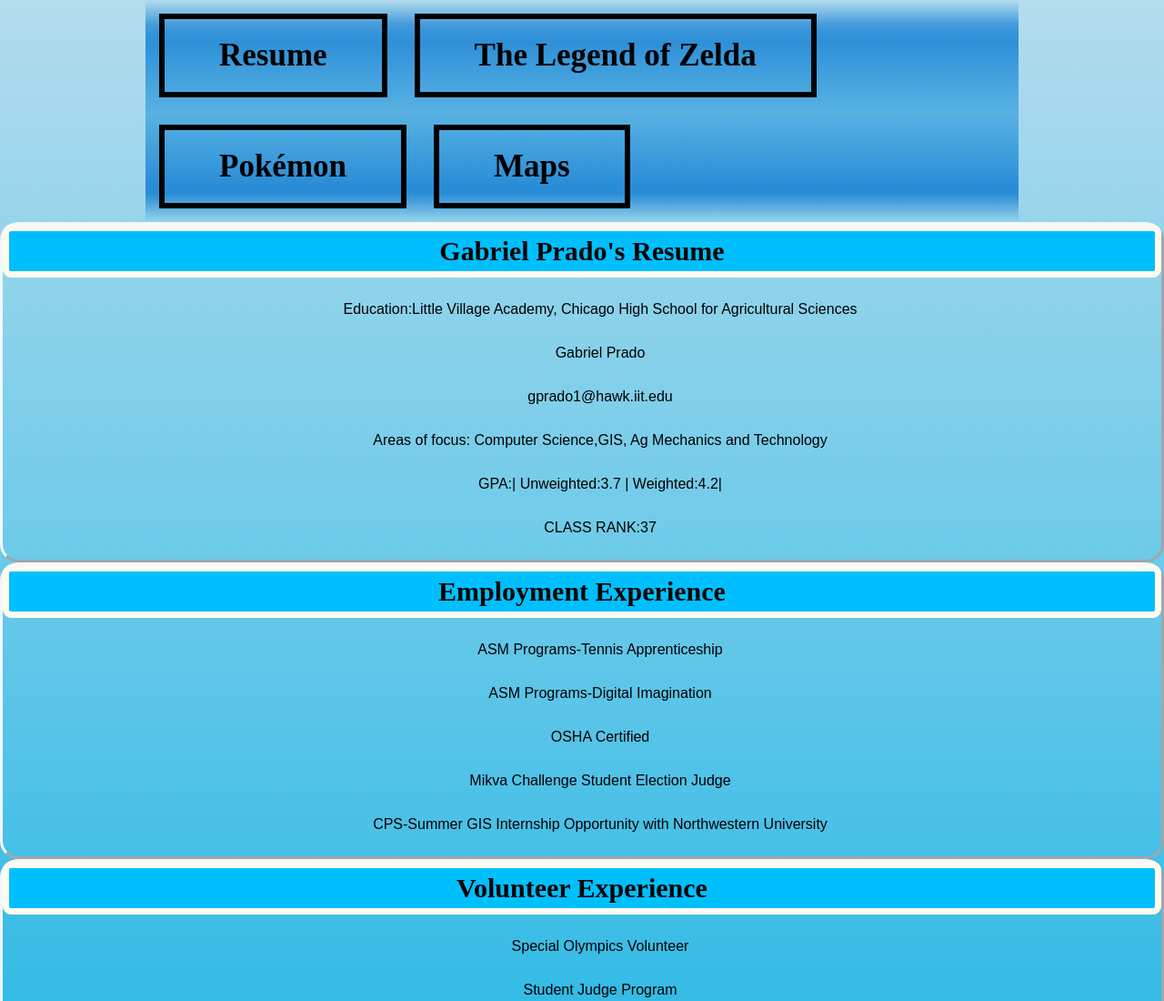
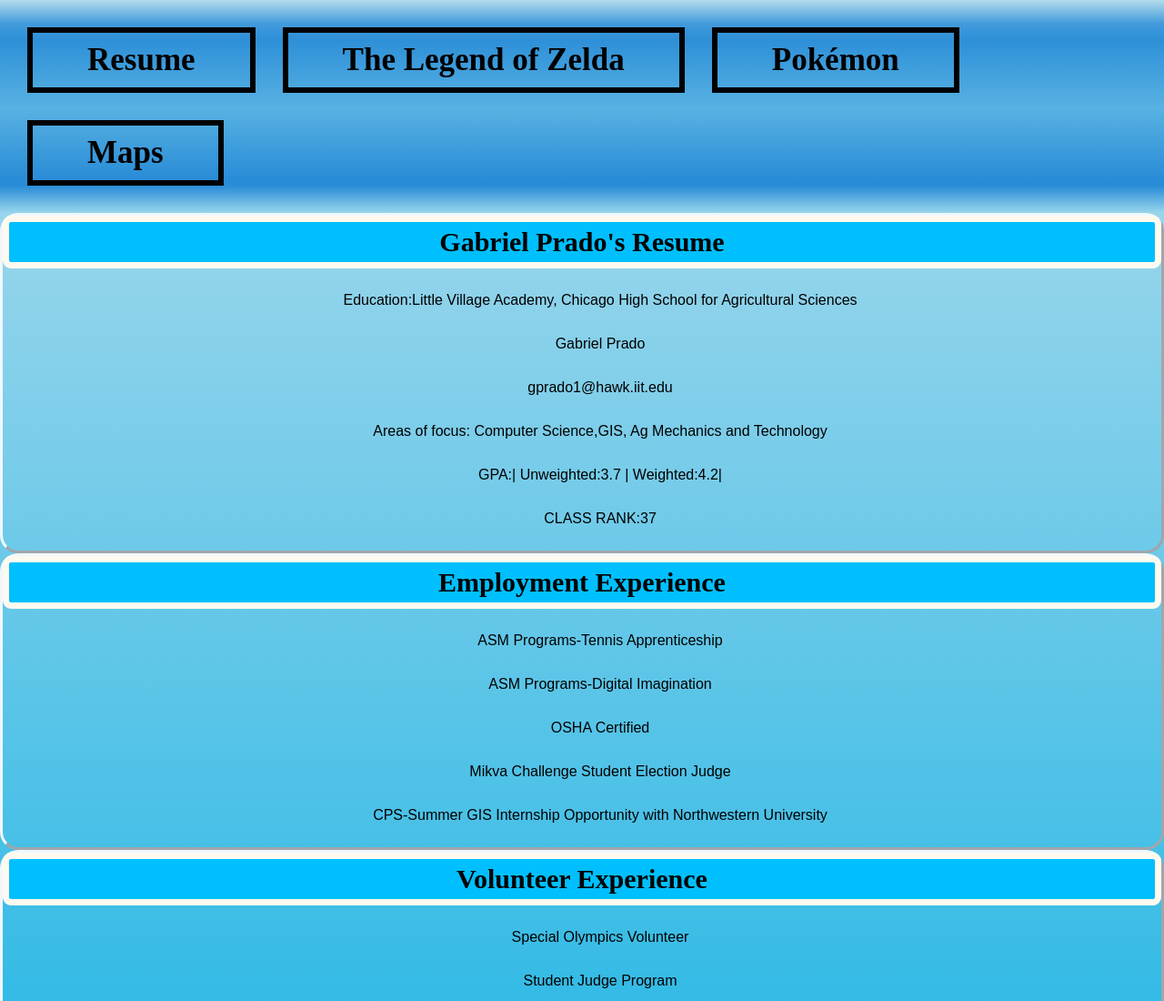
Before and after one commit to Gmprado78/Project-3, a plain HTML site: page index.html in a window 1280 px wide. Shown: the top 1100 px of the page at 91% size. Drawn offline with Linux system fonts and the light colour scheme; a web font is replaced by a local one.

Commit message:
Edited CSS a lot
Notable changes are removing container and  organizing it to make it neater

```diff
--- a/css/style.css
+++ b/css/style.css
@@ -1,6 +1,8 @@
-body {
-  background-color: SteelBlue;
-  background: linear-gradient(to bottom, rgba(179,220,237,1) 0%,rgba(41,184,229,1) 50%,rgba(188,224,238,1) 100%);
+/*navbar stuff*/
+nav {
+  padding: 15px;
+  position:relative;
+
 }
 
 #main-navbar{
@@ -15,40 +17,33 @@
   position: relative;
   border-radius: 20px;
 }
- #main-navbar-container{
-
- }
 #main-navbar li{
 font-family: 'Maiden Orange', serif;
 font-size: 35px;
+display: inline-block;
+}
 
-}
 #main-navbar ul {
   position: relative;
   float: left;
   list-style-type: none;
   left: 50%;
-  display: inline-block;
   margin: 0;
   padding: 0;
   vertical-align: top;
+  text-align: center;
 }
-
 #main-navbar ul li{
   display: block;
   float: left;
   position: relative;
-  margin: 5px;
   padding: 10px;
   right: 50%;
-}
-nav{
-  margin: 0 auto;
-  text-align: center;
+  margin: 5px;
 }
 
 #main-navbar ul li a {
-  padding: 20px 60px;
+  padding: 10px 60px;
   color: black;
   display: block;
   border: 6px solid;
@@ -59,16 +54,17 @@
 #main-navbar ul li a:hover {
   background-color: LightSlateGrey;
 }
+/* End navbar stuff*/
 
-#main-navbar #onpage{
-text-decoration: underline;
-background-color: green;
+body {
+  background-color: SteelBlue;
+  background: linear-gradient(to bottom, rgba(179,220,237,1) 0%,rgba(41,184,229,1) 50%,rgba(188,224,238,1) 100%);
 }
+
 ul,li {
   text-align: center;
   font-family: "Times New Roman";
 }
-
 li{
   text-align: center;
   list-style-type: none;
@@ -116,16 +112,9 @@
   display: block;
 }
 
-.container{
-  width: 960px;
-  margin: 0 auto;
-  overflow: hidden;
-}
-
 #header container{
   position: relative;
 }
-
 
 /* fixed*/
 #wrapper {
@@ -150,9 +139,6 @@
 background-color: #00b5d6;
 }
 /* Fluid layout */
-
-
-
 #main2 {
   float:left;
   width: 50%;
```
